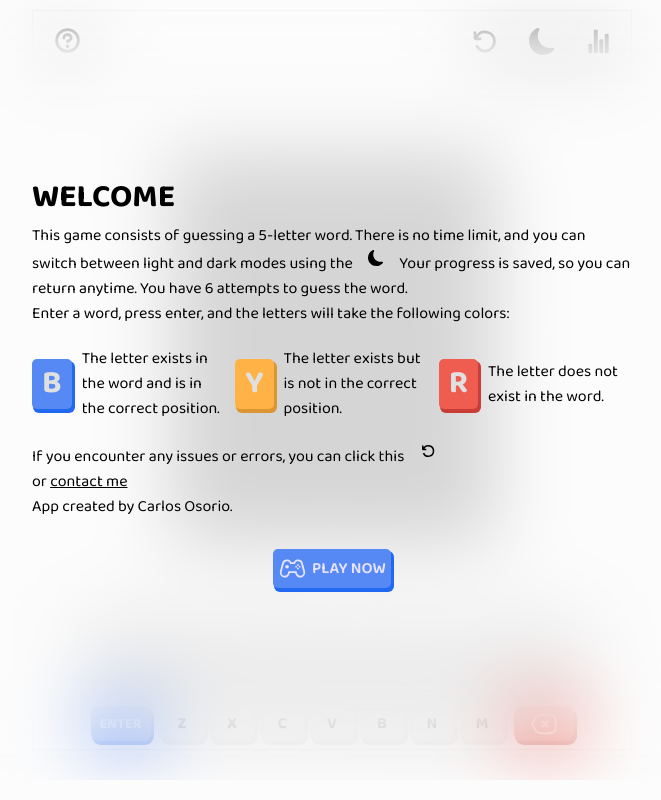
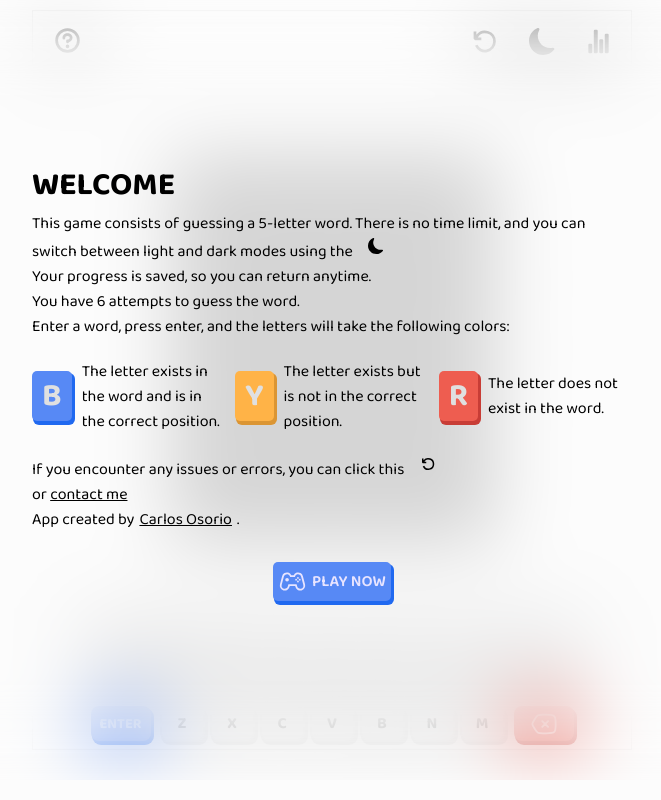
Before and after one commit to cosorio16/dailyWord, a plain HTML site: page index.html in a window 1280 px wide. Shown: the whole page, without its empty margins (308-969 px from the left). Drawn offline with Linux system fonts and the light colour scheme.

```diff
--- a/index.css
+++ b/index.css
@@ -42,6 +42,11 @@
   backdrop-filter: blur(40px);
   font-size: 1rem;
   transition: all .333s cubic-bezier(0.075, 0.82, 0.165, 1);
+}
+
+.signature {
+  display: flex;
+  gap: 5px;
 }
 
 .content_ins {
--- a/index.html
+++ b/index.html
@@ -57,12 +57,10 @@
         <p>
           This game consists of guessing a 5-letter word. There is no time
           limit, and you can switch between light and dark modes using the
-          <span>
-            <button class="toggle-theme"></button>
-          </span>
-          Your progress is saved, so you can return anytime. You have 6 attempts
-          to guess the word.
+          <span> <button class="toggle-theme"></button> </span>
         </p>
+        <p>Your progress is saved, so you can return anytime.</p>
+        <p>You have 6 attempts to guess the word.</p>
         <p>
           Enter a word, press enter, and the letters will take the following
           colors:
@@ -101,7 +99,11 @@
           <a href="https://osorio.netlify.app" target="_blank">contact me </a>
         </p>
 
-        <p class="signature">App created by Carlos Osorio.</p>
+        <p class="signature">
+          App created by
+          <a href="https://osorio.netlify.app" target="_blank">Carlos Osorio</a
+          >.
+        </p>
       </div>
       <button class="playButton">
         <svg width="29" height="29" viewBox="0 0 32 32">
--- a/styles.js
+++ b/styles.js
@@ -25,16 +25,17 @@
 if (!theme) {
   localStorage.setItem("theme", userPrefer);
 }
+let themeStatus = theme === "true";
 
-if (!user) {
-  instructions.style = "display: flex";
-  instructions.style = "transform: scale(1)";
-  localStorage.setItem("user", true);
-} else {
-  instructions.style = "display: none";
-}
-
-let themeStatus = theme === "true";
+setThemeSystem([
+  body,
+  keyboard,
+  keyboardRows,
+  header,
+  main,
+  boxes,
+  instructions,
+]);
 
 function handleIcon() {
   toggleButton.forEach((b) => {
@@ -47,6 +48,13 @@
 }
 
 handleIcon();
+
+if (!user) {
+  instructions.style = "transform: scale(1)";
+  localStorage.setItem("user", true);
+} else {
+  instructions.style = "transform: scale(0)";
+}
 
 playButton.addEventListener("click", () => {
   instructions.style = "transform: scale(0)";
@@ -71,16 +79,6 @@
     }
   });
 }
-
-setThemeSystem([
-  body,
-  keyboard,
-  keyboardRows,
-  header,
-  main,
-  boxes,
-  instructions,
-]);
 
 function toggleThemeMode(elements) {
   elements.forEach((element) => {
```
